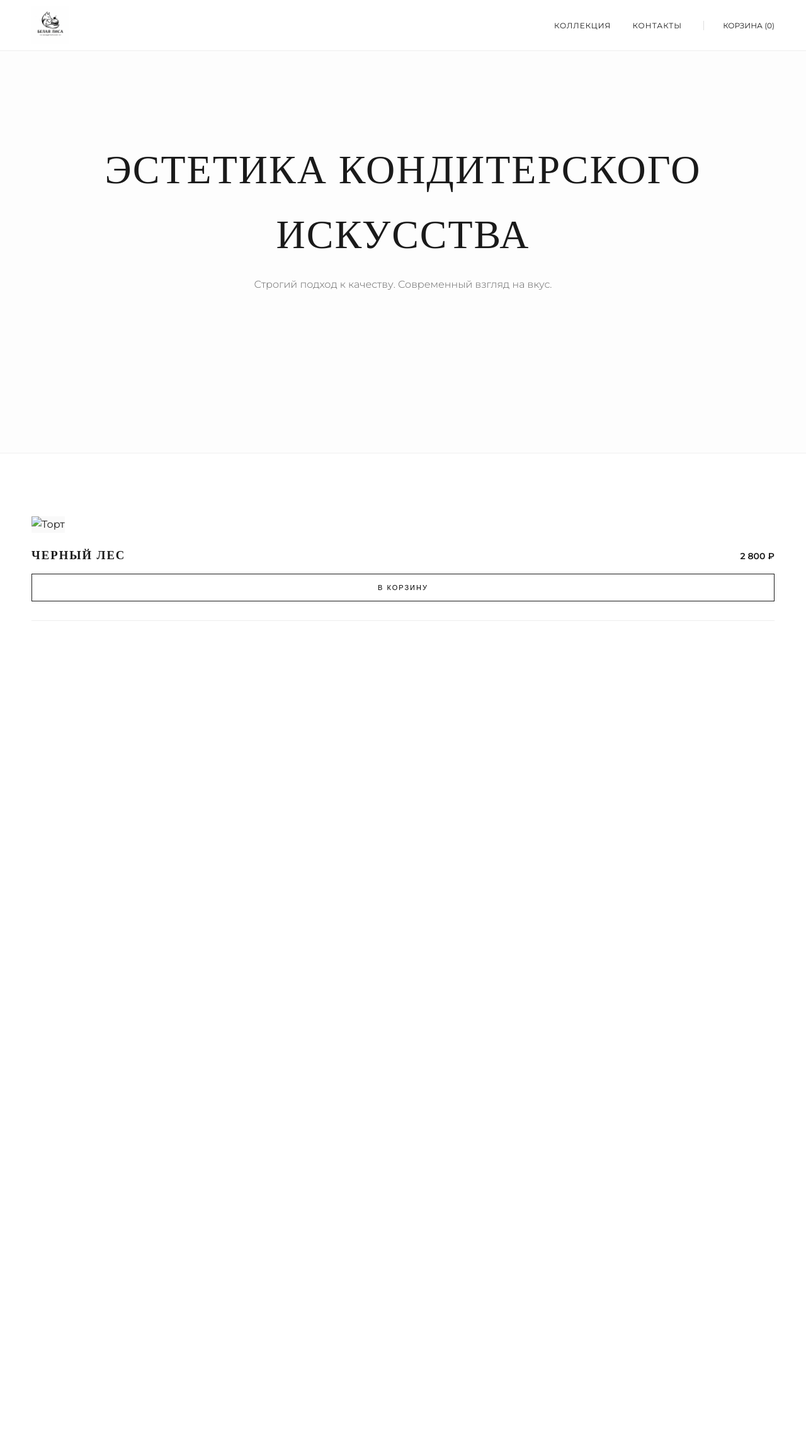
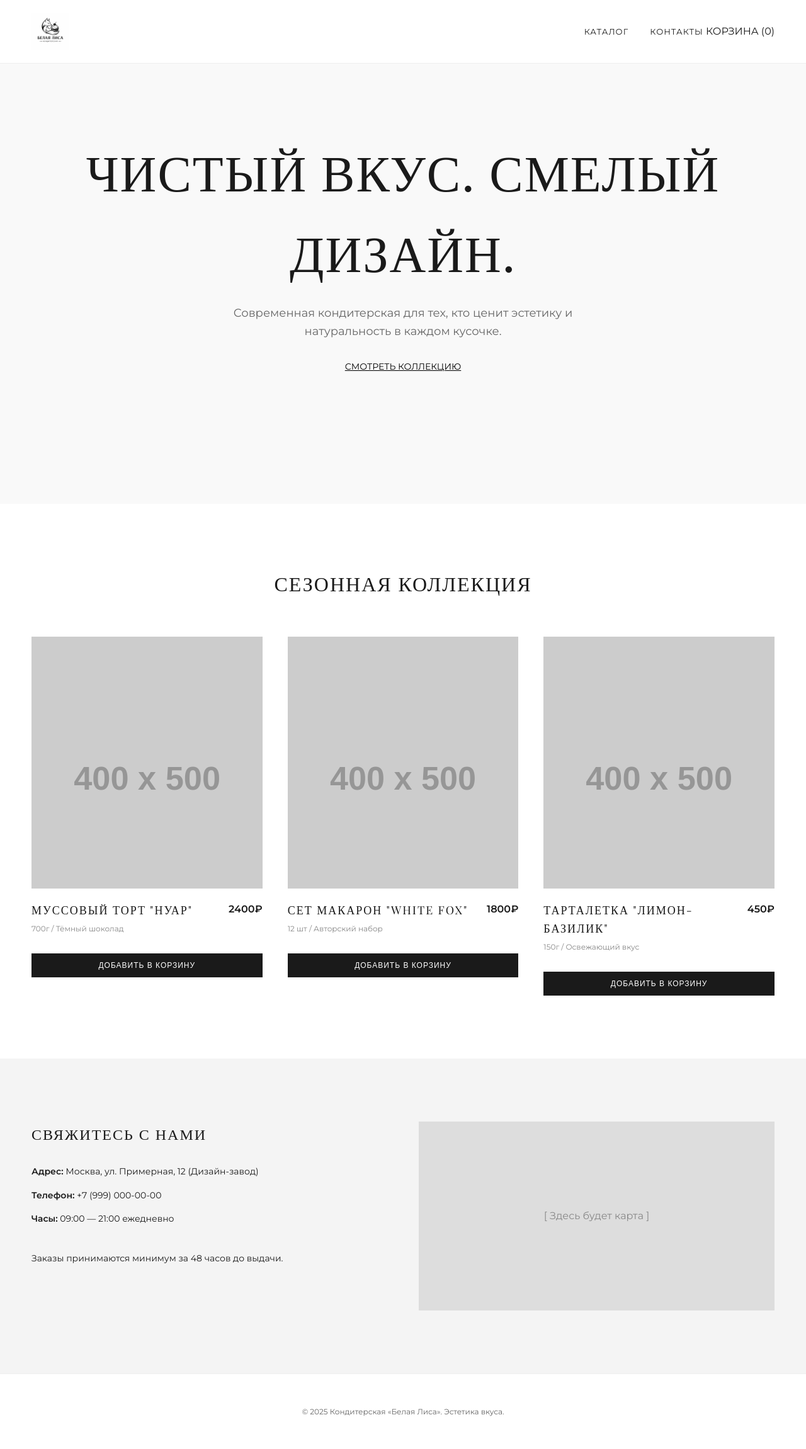
Before and after one commit to belaya-lisa/sweets, a plain HTML site: page index.html in a window 1280 px wide. Shown: the whole page at 63% size. Before the commit the page ends 1086 px from the top, so only its background shows below. Drawn offline with nearby package versions, Linux system fonts and the light colour scheme; placeholder pictures from the web are drawn by us.

Commit message:
Update index.html

```diff
--- a/index.html
+++ b/index.html
@@ -16,187 +16,372 @@
             --transition: all 0.3s ease;
         }
 
-        * { margin: 0; padding: 0; box-sizing: border-box; }
+        * {
+            margin: 0;
+            padding: 0;
+            box-sizing: border-box;
+        }
 
         body {
             font-family: 'Montserrat', sans-serif;
             background-color: var(--light);
             color: var(--dark);
             line-height: 1.6;
+            overflow-x: hidden;
         }
 
-        h1, h2, h3 { font-family: 'Playfair Display', serif; text-transform: uppercase; letter-spacing: 2px; }
+        h1, h2, h3 {
+            font-family: 'Playfair Display', serif;
+            font-weight: 400;
+            text-transform: uppercase;
+            letter-spacing: 2px;
+        }
 
         /* --- Navigation --- */
         nav {
             position: fixed;
-            top: 0; width: 100%;
-            padding: 10px 50px;
+            top: 0;
+            width: 100%;
+            padding: 20px 50px;
             display: flex;
             justify-content: space-between;
             align-items: center;
-            background: rgba(255, 255, 255, 0.98);
+            background: rgba(255, 255, 255, 0.95);
             z-index: 1000;
             border-bottom: 1px solid #eee;
         }
 
-        .logo-container {
+        .logo {
+            font-size: 24px;
+            font-family: 'Playfair Display', serif;
+            font-weight: 700;
+            text-decoration: none;
+            color: var(--dark);
+            /* Добавлено для корректного отображения картинки */
             display: flex;
             align-items: center;
-            text-decoration: none;
-            color: var(--dark);
-        }
-
-        /* Настройка размера логотипа */
-        .logo-img {
-            height: 60px; /* Отрегулируйте высоту под ваш логотип */
-            width: auto;
-            display: block;
         }
 
         .nav-links a {
             margin-left: 30px;
             text-decoration: none;
             color: var(--dark);
-            font-size: 12px;
+            font-size: 13px;
             text-transform: uppercase;
             letter-spacing: 1px;
             transition: var(--transition);
         }
 
-        .cart-icon { cursor: pointer; font-size: 12px; text-transform: uppercase; margin-left: 30px; border-left: 1px solid #ddd; padding-left: 30px; }
+        .cart-icon {
+            cursor: pointer;
+            position: relative;
+        }
+
+        .cart-count {
+            position: absolute;
+            top: -10px;
+            right: -10px;
+            background: var(--dark);
+            color: white;
+            font-size: 10px;
+            padding: 2px 6px;
+            border-radius: 50%;
+        }
 
         /* --- Hero Section --- */
         .hero {
-            height: 90vh;
+            height: 100vh;
             display: flex;
             flex-direction: column;
             justify-content: center;
             align-items: center;
             text-align: center;
-            background: #fdfdfd;
+            background: #f9f9f9; /* Место для вашего главного фото */
             padding: 0 20px;
-            border-bottom: 1px solid #f0f0f0;
         }
 
-        .hero h1 { font-size: clamp(32px, 5vw, 64px); margin-bottom: 20px; font-weight: 400; }
-        .hero p { font-size: 16px; color: var(--text-muted); max-width: 500px; margin-bottom: 40px; font-weight: 300; }
-
-        /* --- Catalog --- */
-        .catalog { padding: 100px 50px; }
-        .grid { display: grid; grid-template-columns: repeat(auto-fit, minmax(300px, 1fr)); gap: 50px; }
-
-        .product-card { border-bottom: 1px solid #eee; padding-bottom: 30px; }
-        .product-image {
-            width: 100%;
-            height: 450px;
-            background: #f9f9f9;
-            object-fit: cover;
+        .hero h1 {
+            font-size: clamp(40px, 8vw, 80px);
             margin-bottom: 20px;
         }
 
-        .product-info { display: flex; justify-content: space-between; align-items: baseline; margin-bottom: 15px; }
-        .price { font-weight: 600; font-size: 14px; }
+        .hero p {
+            font-size: 18px;
+            color: var(--text-muted);
+            margin-bottom: 30px;
+            max-width: 600px;
+        }
 
-        .btn-buy {
-            width: 100%;
-            padding: 15px;
-            background: none;
-            border: 1px solid var(--dark);
-            text-transform: uppercase;
-            font-size: 11px;
-            letter-spacing: 2px;
-            cursor: pointer;
+        /* --- Products Section --- */
+        .catalog {
+            padding: 100px 50px;
+        }
+
+        .section-title {
+            text-align: center;
+            margin-bottom: 60px;
+            font-size: 32px;
+        }
+
+        .grid {
+            display: grid;
+            grid-template-columns: repeat(auto-fit, minmax(300px, 1fr));
+            gap: 40px;
+        }
+
+        .product-card {
+            position: relative;
+            overflow: hidden;
             transition: var(--transition);
         }
 
-        .btn-buy:hover { background: var(--dark); color: white; }
+        .product-image {
+            width: 100%;
+            height: 400px;
+            background-color: #eee; /* Заглушка для фото */
+            object-fit: cover;
+            transition: var(--transition);
+        }
+
+        .product-card:hover .product-image {
+            transform: scale(1.05);
+        }
+
+        .product-info {
+            padding: 20px 0;
+            display: flex;
+            justify-content: space-between;
+            align-items: flex-start;
+        }
+
+        .product-info h3 {
+            font-size: 18px;
+            margin-bottom: 5px;
+        }
+
+        .price {
+            font-weight: 600;
+        }
+
+        .add-to-cart {
+            margin-top: 10px;
+            width: 100%;
+            padding: 12px;
+            background: var(--dark);
+            color: white;
+            border: none;
+            cursor: pointer;
+            text-transform: uppercase;
+            font-size: 12px;
+            letter-spacing: 1px;
+            transition: var(--transition);
+        }
+
+        .add-to-cart:hover {
+            background: #444;
+        }
 
         /* --- Cart Sidebar --- */
         .cart-sidebar {
-            position: fixed; right: -100%; top: 0;
-            width: 350px; height: 100%;
-            background: white; z-index: 2000;
-            padding: 40px; transition: 0.4s;
-            box-shadow: -10px 0 30px rgba(0,0,0,0.05);
+            position: fixed;
+            right: -100%;
+            top: 0;
+            width: 400px;
+            height: 100%;
+            background: white;
+            box-shadow: -5px 0 15px rgba(0,0,0,0.1);
+            z-index: 2000;
+            padding: 40px;
+            transition: 0.5s ease;
+            display: flex;
+            flex-direction: column;
         }
-        .cart-sidebar.active { right: 0; }
+
+        .cart-sidebar.active {
+            right: 0;
+        }
+
+        .close-cart {
+            align-self: flex-end;
+            cursor: pointer;
+            font-size: 24px;
+        }
+
+        .cart-items {
+            margin-top: 30px;
+            flex-grow: 1;
+            overflow-y: auto;
+        }
+
+        .cart-total {
+            border-top: 1px solid #eee;
+            padding-top: 20px;
+            font-size: 20px;
+            font-family: 'Playfair Display', serif;
+        }
+
+        /* --- Contact Section --- */
+        .contacts {
+            padding: 100px 50px;
+            background: var(--accent);
+            display: flex;
+            justify-content: space-between;
+            flex-wrap: wrap;
+            gap: 50px;
+        }
+
+        .contact-info {
+            flex: 1;
+            min-width: 300px;
+        }
+
+        .contact-info h2 { margin-bottom: 30px; }
+        .contact-info p { margin-bottom: 15px; font-size: 14px; }
+
+        footer {
+            padding: 50px;
+            text-align: center;
+            font-size: 12px;
+            color: var(--text-muted);
+            border-top: 1px solid #eee;
+        }
 
         @media (max-width: 768px) {
-            nav { padding: 10px 20px; }
-            .nav-links { display: none; } /* Для мобильных лучше сделать бургер-меню позже */
-            .catalog { padding: 60px 20px; }
+            nav { padding: 15px 20px; }
+            .cart-sidebar { width: 100%; }
+            .catalog, .contacts { padding: 60px 20px; }
         }
     </style>
 </head>
 <body>
 
     <nav>
-        <a href="/" class="logo-container">
-            <img src="logo.png" alt="Белая Лиса" class="logo-img">
+        <a href="#" class="logo">
+            <img src="logo.png" alt="Белая Лиса" style="height: 60px; width: auto;">
         </a>
         <div class="nav-links">
-            <a href="#catalog">Коллекция</a>
+            <a href="#catalog">Каталог</a>
             <a href="#contacts">Контакты</a>
-            <span class="cart-icon" onclick="toggleCart()">Корзина (<span id="cart-count">0</span>)</span>
+            <span class="cart-icon" onclick="toggleCart()">
+                КОРЗИНА (<span id="cart-count">0</span>)
+            </span>
         </div>
     </nav>
 
     <section class="hero">
-        <h1>Эстетика кондитерского искусства</h1>
-        <p>Строгий подход к качеству. Современный взгляд на вкус.</p>
+        <h1>Чистый вкус. Смелый дизайн.</h1>
+        <p>Современная кондитерская для тех, кто ценит эстетику и натуральность в каждом кусочке.</p>
+        <a href="#catalog" style="color: black; text-decoration: underline; font-size: 14px; text-transform: uppercase;">Смотреть коллекцию</a>
     </section>
 
     <section id="catalog" class="catalog">
+        <h2 class="section-title">Сезонная коллекция</h2>
         <div class="grid">
             <div class="product-card">
-                <img src="product1.jpg" alt="Торт" class="product-image">
+                <div class="product-image" style="background-image: url('https://via.placeholder.com/400x500/f4f4f4/1a1a1a?text=Cake+1'); background-size: cover;"></div>
                 <div class="product-info">
-                    <h3>Черный лес</h3>
-                    <span class="price">2 800 ₽</span>
+                    <div>
+                        <h3>Муссовый торт "Нуар"</h3>
+                        <p style="color: #888; font-size: 12px;">700г / Тёмный шоколад</p>
+                    </div>
+                    <span class="price">2400₽</span>
                 </div>
-                <button class="btn-buy" onclick="addToCart('Черный лес', 2800)">В корзину</button>
+                <button class="add-to-cart" onclick="addToCart('Торт Нуар', 2400)">Добавить в корзину</button>
             </div>
+
+            <div class="product-card">
+                <div class="product-image" style="background-image: url('https://via.placeholder.com/400x500/f4f4f4/1a1a1a?text=Cake+2'); background-size: cover;"></div>
+                <div class="product-info">
+                    <div>
+                        <h3>Сет макарон "White Fox"</h3>
+                        <p style="color: #888; font-size: 12px;">12 шт / Авторский набор</p>
+                    </div>
+                    <span class="price">1800₽</span>
+                </div>
+                <button class="add-to-cart" onclick="addToCart('Сет макарон', 1800)">Добавить в корзину</button>
             </div>
+
+            <div class="product-card">
+                <div class="product-image" style="background-image: url('https://via.placeholder.com/400x500/f4f4f4/1a1a1a?text=Cake+3'); background-size: cover;"></div>
+                <div class="product-info">
+                    <div>
+                        <h3>Тарталетка "Лимон-Базилик"</h3>
+                        <p style="color: #888; font-size: 12px;">150г / Освежающий вкус</p>
+                    </div>
+                    <span class="price">450₽</span>
+                </div>
+                <button class="add-to-cart" onclick="addToCart('Тарталетка', 450)">Добавить в корзину</button>
+            </div>
+        </div>
+    </section>
+
+    <section id="contacts" class="contacts">
+        <div class="contact-info">
+            <h2>Свяжитесь с нами</h2>
+            <p><strong>Адрес:</strong> Москва, ул. Примерная, 12 (Дизайн-завод)</p>
+            <p><strong>Телефон:</strong> +7 (999) 000-00-00</p>
+            <p><strong>Часы:</strong> 09:00 — 21:00 ежедневно</p>
+            <br>
+            <p>Заказы принимаются минимум за 48 часов до выдачи.</p>
+        </div>
+        <div style="flex: 1; min-width: 300px; height: 300px; background: #ddd; display: flex; align-items: center; justify-content: center;">
+            <p style="color: #888;">[ Здесь будет карта ]</p>
+        </div>
     </section>
 
     <div class="cart-sidebar" id="cartSidebar">
-        <div style="text-align: right; cursor: pointer; font-size: 20px;" onclick="toggleCart()">×</div>
-        <h2 style="margin-bottom: 30px;">Ваш заказ</h2>
-        <div id="cartItems"></div>
-        <hr style="margin: 20px 0; border: 0; border-top: 1px solid #eee;">
-        <div style="display: flex; justify-content: space-between; font-weight: 600;">
-            <span>Итого:</span>
-            <span><span id="cartTotal">0</span> ₽</span>
+        <div class="close-cart" onclick="toggleCart()">×</div>
+        <h2>Ваш заказ</h2>
+        <div class="cart-items" id="cartItems">
+            <p style="color: #888;">Корзина пуста</p>
         </div>
-        <button class="btn-buy" style="margin-top: 30px; background: var(--dark); color: white;">Оформить</button>
+        <div class="cart-total">
+            Итого: <span id="cartTotal">0</span>₽
+        </div>
+        <button class="add-to-cart" style="margin-top: 20px;">Оформить заказ</button>
     </div>
+
+    <footer>
+        &copy; 2025 Кондитерская «Белая Лиса». Эстетика вкуса.
+    </footer>
 
     <script>
         let cart = [];
-        function toggleCart() { document.getElementById('cartSidebar').classList.toggle('active'); }
+        const cartSidebar = document.getElementById('cartSidebar');
+        const cartItemsContainer = document.getElementById('cartItems');
+        const cartCount = document.getElementById('cart-count');
+        const cartTotal = document.getElementById('cartTotal');
+
+        function toggleCart() {
+            cartSidebar.classList.toggle('active');
+        }
 
         function addToCart(name, price) {
             cart.push({name, price});
             updateCart();
-            if(!document.getElementById('cartSidebar').classList.contains('active')) toggleCart();
+            if(!cartSidebar.classList.contains('active')) {
+                toggleCart();
+            }
         }
 
         function updateCart() {
-            document.getElementById('cart-count').innerText = cart.length;
-            const container = document.getElementById('cartItems');
+            cartCount.innerText = cart.length;
+
             if (cart.length === 0) {
-                container.innerHTML = 'Пусто';
-            } else {
-                container.innerHTML = cart.map(item => `
-                    <div style="display:flex; justify-content:space-between; margin-bottom:10px; font-size:13px;">
-                        <span>${item.name}</span>
-                        <span>${item.price} ₽</span>
-                    </div>
-                `).join('');
+                cartItemsContainer.innerHTML = '<p style="color: #888;">Корзина пуста</p>';
+                cartTotal.innerText = 0;
+                return;
             }
+
+            cartItemsContainer.innerHTML = cart.map((item, index) => `
+                <div style="display: flex; justify-content: space-between; margin-bottom: 15px; font-size: 14px;">
+                    <span>${item.name}</span>
+                    <span>${item.price}₽</span>
+                </div>
+            `).join('');
+
             const total = cart.reduce((sum, item) => sum + item.price, 0);
-            document.getElementById('cartTotal').innerText = total;
+            cartTotal.innerText = total;
         }
     </script>
 </body>
```
